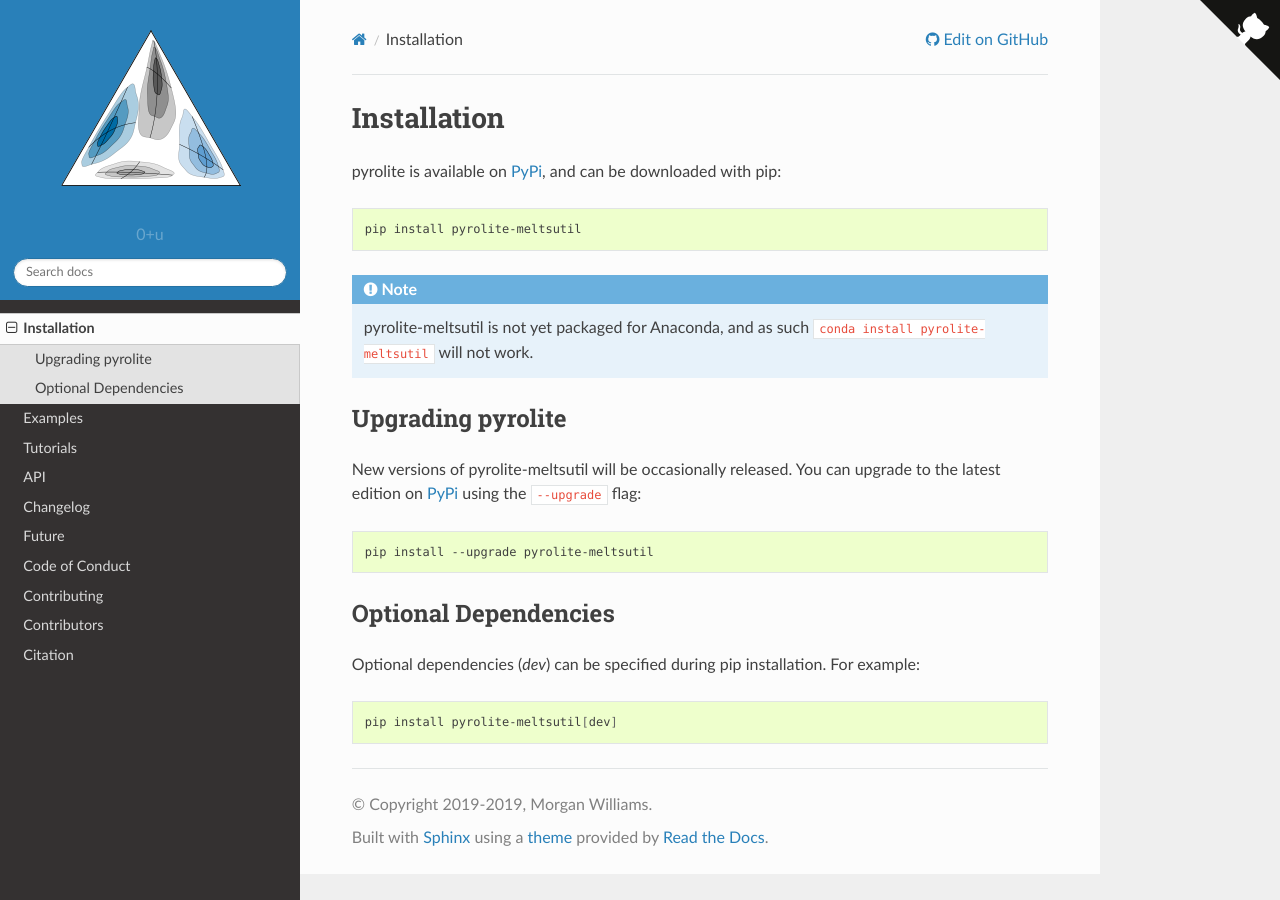
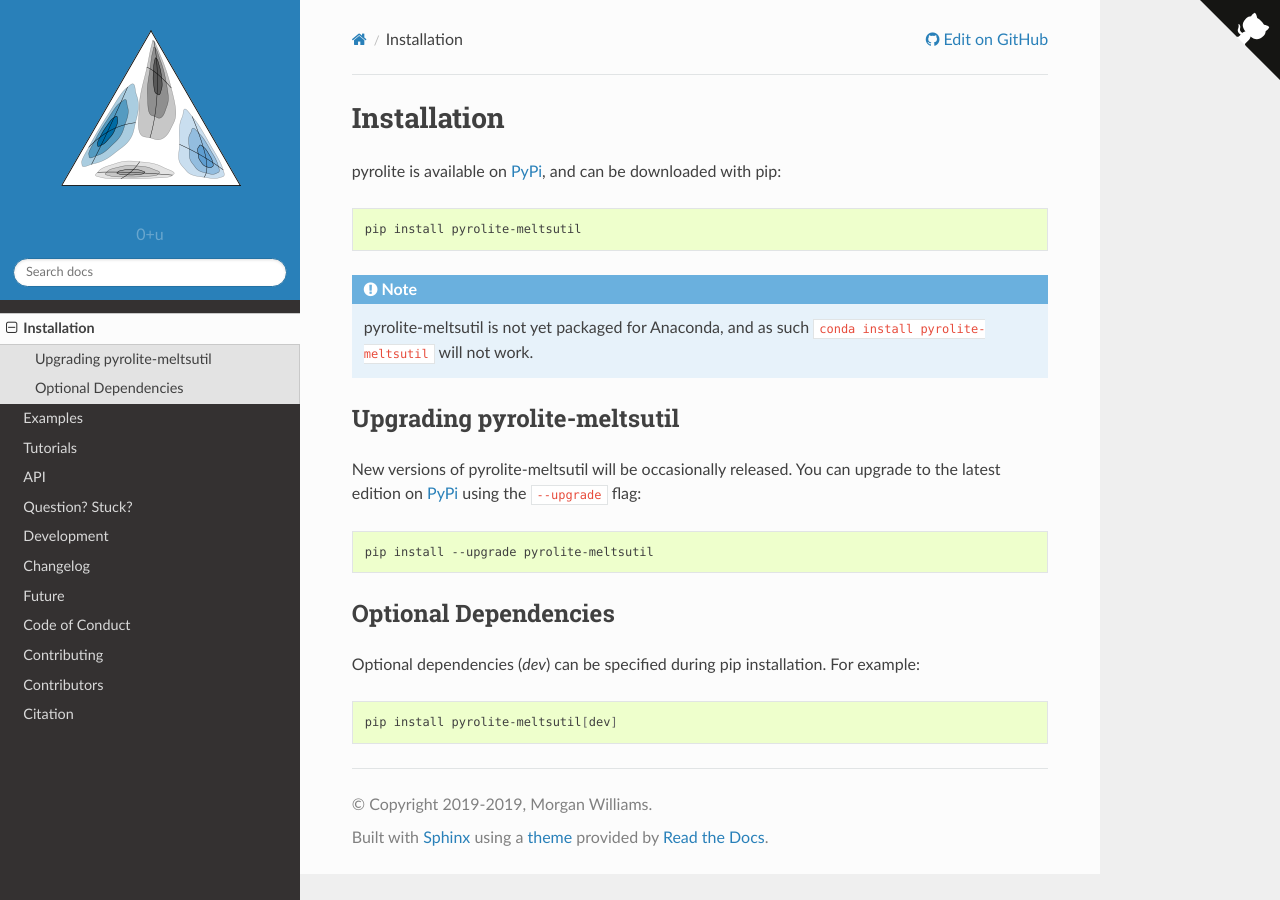
Before and after one commit to morganjwilliams/pyrolite-meltsutil, a Sphinx documentation site: the page built from docs/source/installation.rst, in a window 1280 px wide. Built offline with Sphinx 7.4.7 and the Read the Docs theme 2.0.0, drawn with Linux system fonts in a browser that asks for light colours.

Commit message:
Update docs

```diff
--- a/docs/source/index.rst
+++ b/docs/source/index.rst
@@ -20,6 +20,8 @@
    examples
    tutorials
    api/API
+   dev/debugging
+   dev/development
    dev/changelog
    dev/future
    dev/conduct
--- a/docs/source/installation.rst
+++ b/docs/source/installation.rst
@@ -11,8 +11,8 @@
 .. note:: pyrolite-meltsutil is not yet packaged for Anaconda, and as such :code:`conda install pyrolite-meltsutil` will not work.
 
 
-Upgrading pyrolite
---------------------
+Upgrading pyrolite-meltsutil
+-----------------------------
 
 New versions of pyrolite-meltsutil will be occasionally released. You can upgrade to
 the latest edition on `PyPi <https://pypi.org/project/pyrolite-meltsutil/>`_ using
```
